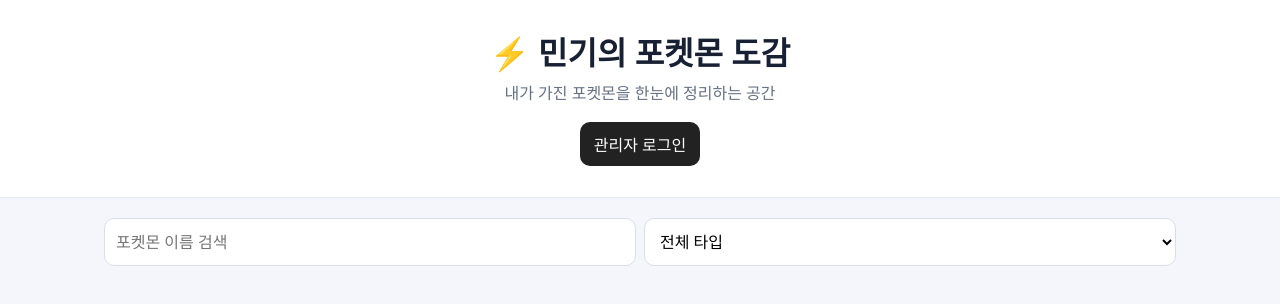
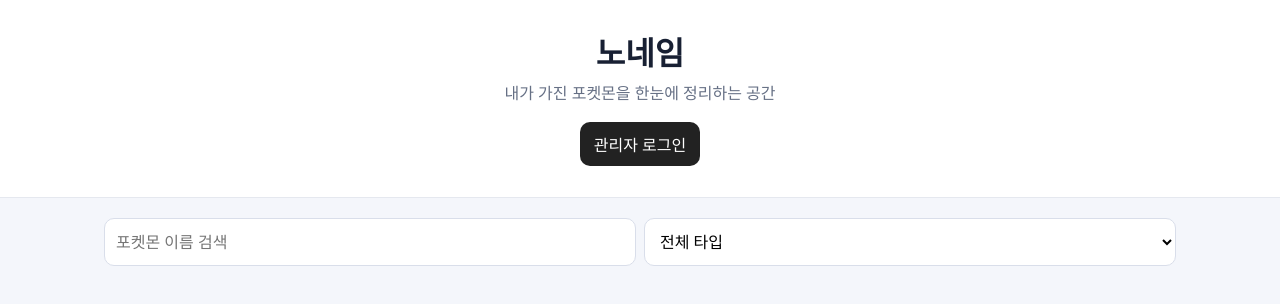
Before and after one commit to songmingi2935-art/-, a website: page public/index.html in a window 1280 px wide. Drawn offline with Linux system fonts and the light colour scheme; no server answers.

Commit message:
Rename site to noname and simplify heading

```diff
--- a/public/index.html
+++ b/public/index.html
@@ -1 +1 @@
-<!doctype html><html lang="ko"><head><meta charset="UTF-8"><meta name="viewport" content="width=device-width,initial-scale=1"><title>민기의 포켓몬 도감</title><link rel="stylesheet" href="/style.css"></head><body><header><h1>⚡ 민기의 포켓몬 도감</h1><p>내가 가진 포켓몬을 한눈에 정리하는 공간</p><button id="loginBtn">관리자 로그인</button><button id="logoutBtn" hidden>로그아웃</button></header><main><section class="tools"><input id="search" placeholder="포켓몬 이름 검색"><select id="typeFilter"><option value="">전체 타입</option></select><button id="addBtn" hidden>＋ 포켓몬 추가</button></section><div id="grid"></div></main><dialog id="loginDlg"><form method="dialog"><h2>관리자 로그인</h2><input id="password" type="password" placeholder="관리자 비밀번호"><div><button value="cancel">취소</button><button id="doLogin" value="default">로그인</button></div></form></dialog><dialog id="editDlg"><form method="dialog"><h2 id="dlgTitle">포켓몬 추가</h2><input id="name" placeholder="포켓몬 이름" required><input id="cp" type="number" placeholder="CP"><input id="iv" placeholder="IV (예: 98%)"><input id="type" placeholder="타입"><textarea id="note" placeholder="메모"></textarea><input id="image" type="file" accept="image/*"><img id="preview"><div><button value="cancel">취소</button><button id="saveBtn" value="default">저장</button></div></form></dialog><script src="/app.js"></script></body></html>
+<!doctype html><html lang="ko"><head><meta charset="UTF-8"><meta name="viewport" content="width=device-width,initial-scale=1"><title>노네임</title><link rel="stylesheet" href="/style.css"></head><body><header><h1>노네임</h1><p>내가 가진 포켓몬을 한눈에 정리하는 공간</p><button id="loginBtn">관리자 로그인</button><button id="logoutBtn" hidden>로그아웃</button></header><main><section class="tools"><input id="search" placeholder="포켓몬 이름 검색"><select id="typeFilter"><option value="">전체 타입</option></select><button id="addBtn" hidden>＋ 포켓몬 추가</button></section><div id="grid"></div></main><dialog id="loginDlg"><form method="dialog"><h2>관리자 로그인</h2><input id="password" type="password" placeholder="관리자 비밀번호"><div><button value="cancel">취소</button><button id="doLogin" value="default">로그인</button></div></form></dialog><dialog id="editDlg"><form method="dialog"><h2 id="dlgTitle">포켓몬 추가</h2><input id="name" placeholder="포켓몬 이름" required><input id="cp" type="number" placeholder="CP"><input id="iv" placeholder="IV (예: 98%)"><input id="type" placeholder="타입"><textarea id="note" placeholder="메모"></textarea><input id="image" type="file" accept="image/*"><img id="preview"><div><button value="cancel">취소</button><button id="saveBtn" value="default">저장</button></div></form></dialog><script src="/app.js"></script></body></html>
```
